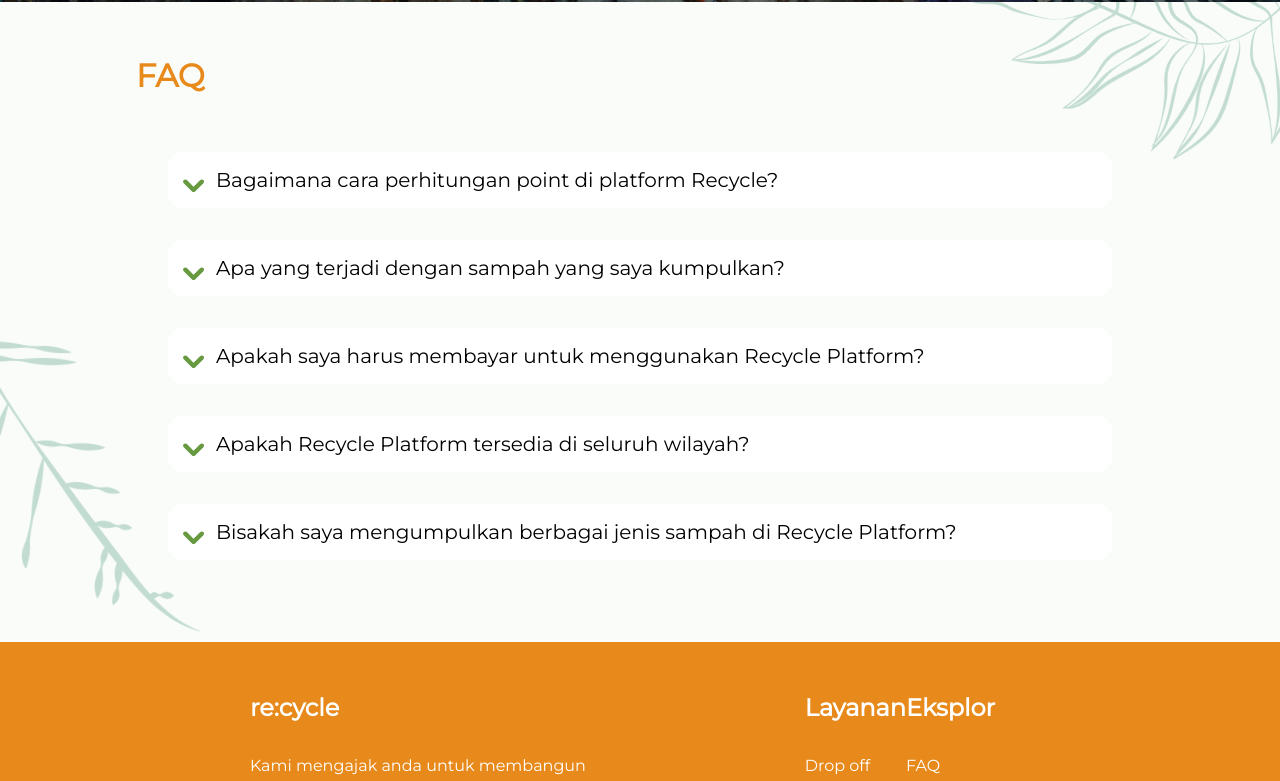
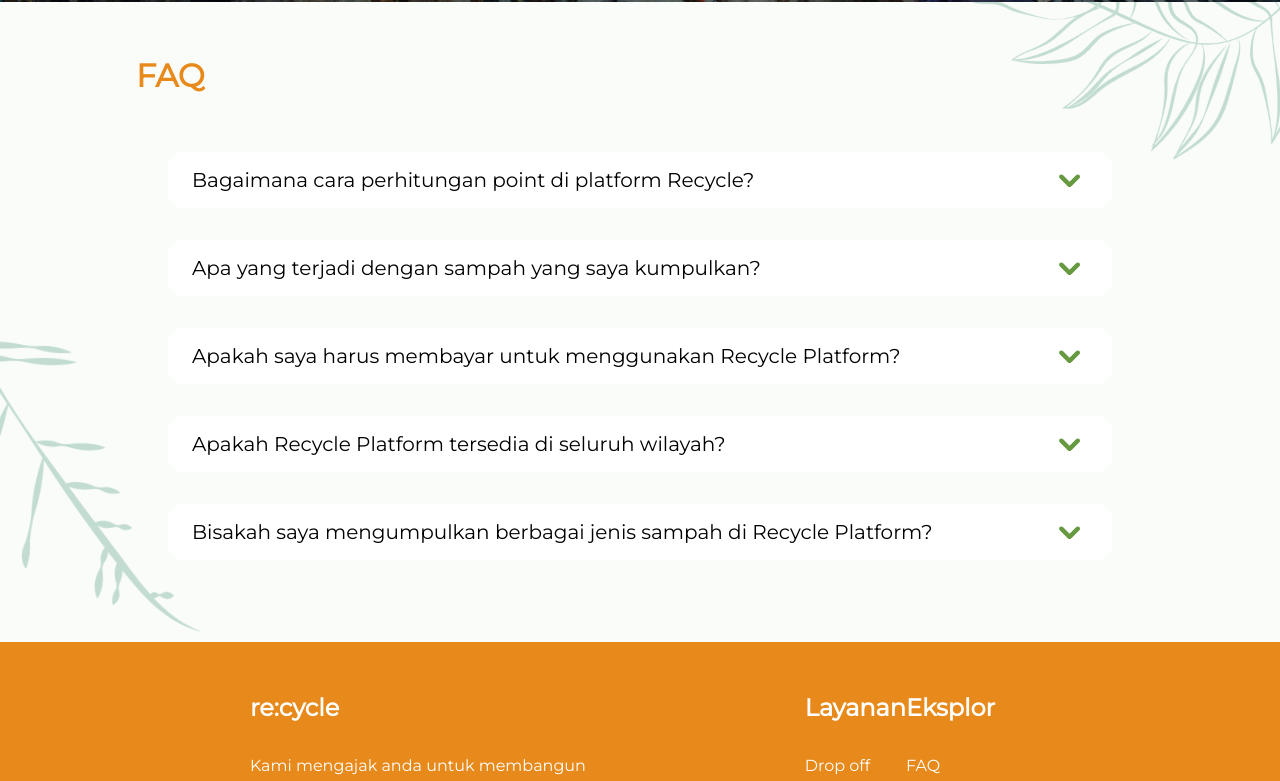
Before and after one commit to Azzahira-Calista/dinacom2024-vue, a Vue app: page / in a window 1280 px wide. Shown: the part 5280-6061 px from the top of the page. Built offline with nearby package versions, Linux system fonts and the light colour scheme; what vue-sweetalert2 would draw is missing.

Commit message:
fix [IT] faq onClick

```diff
--- /dev/null
+++ b/src/components/main component/faq component/AccordionComp.vue
@@ -0,0 +1,54 @@
+<script>
+export default {
+  name: "AccordionComp",
+  data(){
+    return{
+      img: require('@/assets/icons/MainPage/MainPageFAQ/mingcute_down-fill.svg'),
+      question: "Bagaimana cara perhitungan point di platform Recycle?",
+      answer: "haloooooooooooooooooo",
+      open: false,
+      faqs: [
+        {
+          question: "Bagaimana cara perhitungan point di platform Recycle?",
+          answer: "Kami menyediakan fitur point yang dapat ditukarkan dengan uang. Anda dapat menukarkan point anda menjai uang non-tunai melalui beberapa metode yang tersedia.<br/> Setiap >0.5kg sampah = 25 point, 1kg sampah = 50 point, >1.5kg sampah = 100 point, >3kg sampah = 1000 point",
+          open: false
+        },
+        {
+          question: "Apa yang terjadi dengan sampah yang saya kumpulkan?",
+          answer: "Sampah yang Anda kumpulkan melalui Recycle Platform akan diarahkan ke proses daur ulang atau pengelolaan limbah yang sesuai. Kami berkomitmen untuk memastikan bahwa setiap langkah yang diambil mendukung tujuan keberlanjutan dan pengurangan dampak lingkungan.",
+          open: false
+        },
+        {
+          question: "Apakah saya harus membayar untuk menggunakan Recycle Platform?",
+          answer: "Tidak, penggunaan Recycle Platform adalah gratis. Kami ingin memberikan kesempatan kepada semua orang untuk berkontribusi dalam upaya menjaga keberlanjutan lingkungan tanpa biaya tambahan.",
+          open: false
+        },
+        {
+          question: "Apakah Recycle Platform tersedia di seluruh wilayah?",
+          answer: "Saat ini, Recycle Platform telah tersedia di beberapa wilayah. Kami terus memperluas cakupan layanan kami untuk mencakup lebih banyak area dan memberikan kontribusi positif pada skala yang lebih besar.",
+          open: false
+        },
+        {
+          question: "Bisakah saya mengumpulkan berbagai jenis sampah di Recycle Platform?",
+          answer: "Ya, Recycle Platform mendukung pengumpulan berbagai jenis barang bekas yang dapat didaur ulang. Dari kertas, plastik, logam, hingga barang elektronik, Anda dapat berkontribusi dengan beragam jenis sampah.",
+          open: false
+        }
+      ]
+    }
+  }
+}
+</script>
+
+<template>
+  <div class="w-[59rem] bg-white rounded-[15px] m-[2rem]" v-for="(item, index) in faqs" :key="index">
+    <div @click="item.open = !item.open" class="h-[3.5rem] mx-[1.5rem] flex items-center justify-between cursor-pointer">
+      <h2 class="text-[20px] pr-[1.5rem] flex items-center">{{ item.question }}</h2>
+      <img :src="img">
+    </div>
+    <p class="p-[1.5rem] text-[16px]" :class="item.open ? 'd-block' : 'hidden'">{{ item.answer }}</p>
+  </div>
+</template>
+
+<style scoped>
+
+</style>
--- a/src/components/main component/faq component/FAQComp.vue
+++ b/src/components/main component/faq component/FAQComp.vue
@@ -18,88 +18,9 @@
       </div>
       <div class=" text-start font-mont  flex justify-center">
 
-      <div class="mt-5">
-        <div class="relative w-[59rem] bg-white rounded-[15px] m-[2rem]">
-          <input type="checkbox" id="input1" class="absolute peer opacity-0">
-          <label for="input1" class="ml-[3rem] text-[20px] tracking mx-[2rem] h-[3.5rem] flex items-center">Bagaimana cara perhitungan point di platform Recycle?</label>
-          <div class="mx-2 absolute top-[1rem] rotate-0 peer-checked:rotate-180 duration-200">
-            <img
-                :src="img[2]"
-                alt="Down"
-            />
-          </div>
-          <div class=" max-h-0 overflow-hidden peer-checked:max-h-full">
-            <p class="p-[2rem] text-[16px]">
-              Kami menyediakan fitur point yang dapat ditukarkan dengan uang. Anda dapat menukarkan point anda menjai uang non-tunai melalui beberapa metode yang tersedia.<br/> Setiap >0.5kg sampah = 25 point, 1kg sampah = 50 point, >1.5kg sampah = 100 point, >3kg sampah = 1000 point,
-            </p>
-          </div>
+        <div class="mt-5">
+          <AccordionComp/>
         </div>
-
-        <div class="relative w-[59rem] bg-white rounded-[15px] m-[2rem]">
-          <input type="checkbox" id="input2" class="absolute peer opacity-0">
-          <label for="input2" class="ml-[3rem] text-[20px] tracking mx-[2rem] h-[3.5rem] flex items-center">Apa yang terjadi dengan sampah yang saya kumpulkan?</label>
-          <div class="mx-2 absolute top-[1rem] rotate-0 peer-checked:rotate-180 duration-200">
-            <img
-                :src="img[2]"
-                alt="Down"
-            />
-          </div>
-          <div class="max-h-0 overflow-hidden peer-checked:max-h-full">
-            <p class="p-[2rem] text-[16px]">
-              Sampah yang Anda kumpulkan melalui Recycle Platform akan diarahkan ke proses daur ulang atau pengelolaan limbah yang sesuai. Kami berkomitmen untuk memastikan bahwa setiap langkah yang diambil mendukung tujuan keberlanjutan dan pengurangan dampak lingkungan.
-            </p>
-          </div>
-        </div>
-
-        <div class="relative w-[59rem] bg-white rounded-[15px] m-[2rem]">
-          <input type="checkbox" id="input3" class="absolute peer opacity-0">
-          <label for="input3" class="ml-[3rem] text-[20px] tracking mx-[2rem] h-[3.5rem] flex items-center">Apakah saya harus membayar untuk menggunakan Recycle Platform?</label>
-          <div class="mx-2 absolute top-[1rem] rotate-0 peer-checked:rotate-180 duration-200">
-            <img
-                :src="img[2]"
-                alt="Down"
-            />
-          </div>
-          <div class="max-h-0 overflow-hidden peer-checked:max-h-full">
-            <p class="p-[2rem] text-[16px]">
-              Tidak, penggunaan Recycle Platform adalah gratis. Kami ingin memberikan kesempatan kepada semua orang untuk berkontribusi dalam upaya menjaga keberlanjutan lingkungan tanpa biaya tambahan.
-            </p>
-          </div>
-        </div>
-
-        <div class="relative w-[59rem] bg-white rounded-[15px] m-[2rem]">
-          <input type="checkbox" id="input4" class="absolute peer opacity-0">
-          <label for="input4" class="ml-[3rem] text-[20px] tracking mx-[2rem] h-[3.5rem] flex items-center">Apakah Recycle Platform tersedia di seluruh wilayah?</label>
-          <div class="mx-2 absolute top-[1rem] rotate-0 peer-checked:rotate-180 duration-200">
-            <img
-                :src="img[2]"
-                alt="Down"
-            />
-          </div>
-          <div class="max-h-0 overflow-hidden peer-checked:max-h-full">
-            <p class="p-[2rem] text-[16px]">
-              Saat ini, Recycle Platform telah tersedia di beberapa wilayah. Kami terus memperluas cakupan layanan kami untuk mencakup lebih banyak area dan memberikan kontribusi positif pada skala yang lebih besar.
-            </p>
-          </div>
-        </div>
-
-        <div class="relative w-[59rem] bg-white rounded-[15px] m-[2rem]">
-          <input type="checkbox" id="input5" class="absolute peer opacity-0">
-          <label for="input5" class="ml-[3rem] text-[20px] tracking mx-[2rem] h-[3.5rem] flex items-center">Bisakah saya mengumpulkan berbagai jenis sampah di Recycle Platform?</label>
-          <div class="mx-2 absolute top-[1rem] rotate-0 peer-checked:rotate-180 duration-200">
-            <img
-                :src="img[2]"
-                alt="Down"
-            />
-          </div>
-          <div class="max-h-0 overflow-hidden peer-checked:max-h-full">
-            <p class="p-[2rem] text-[16px]">
-              Ya, Recycle Platform mendukung pengumpulan berbagai jenis barang bekas yang dapat didaur ulang. Dari kertas, plastik, logam, hingga barang elektronik, Anda dapat berkontribusi dengan beragam jenis sampah.
-            </p>
-          </div>
-        </div>
-    </div>
-
 
       </div>
     </div>
@@ -108,14 +29,15 @@
 </template>
 
 <script>
+import AccordionComp from "@/components/main component/faq component/AccordionComp.vue";
 export default {
+  components:{AccordionComp},
   data(){
-  return{
-     img: [
-      require('@/assets/images/DefaultImage/leaf2024.png'),
-      require('@/assets/images/DefaultImage/leaf5.png'),
-      require('@/assets/icons/MainPage/MainPageFAQ/mingcute_down-fill.svg'),
-    ]
+    return{
+      img: [
+        require('@/assets/images/DefaultImage/leaf2024.png'),
+        require('@/assets/images/DefaultImage/leaf5.png'),
+      ],
     }
   }
 }
```
